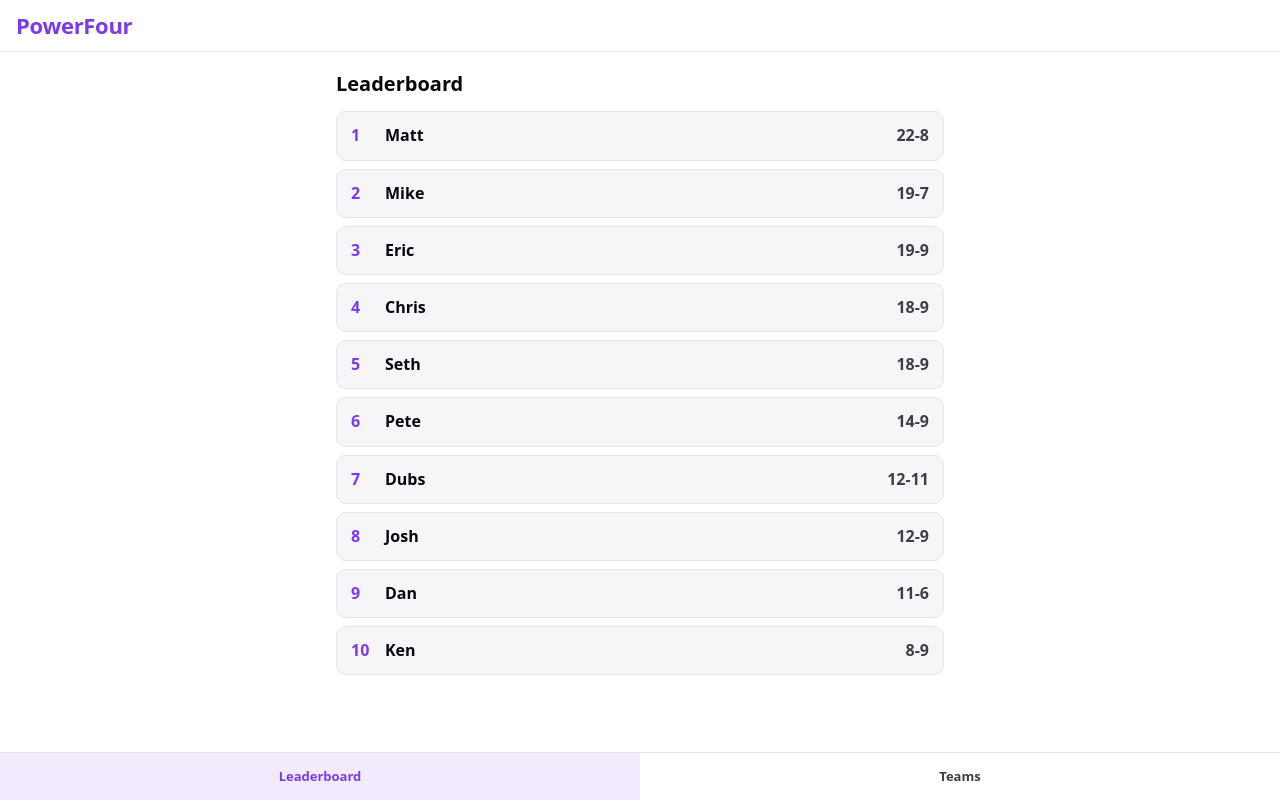
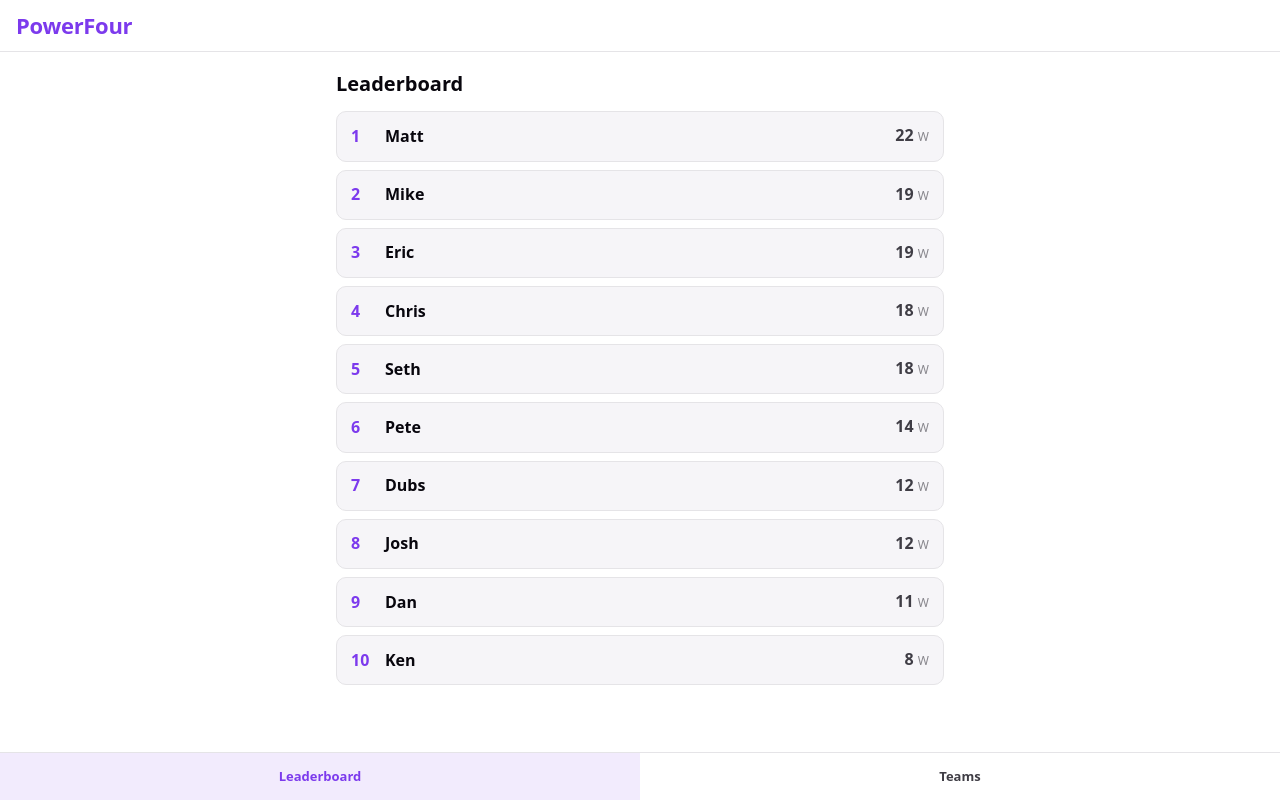
Before and after one commit to joshuacking/powerfour, a React (Vite) app: page / in a window 1280 px wide. Built offline with nearby package versions, Linux system fonts and the light colour scheme.

Commit message:
Show only total wins on leaderboard
The leaderboard ranks by wins alone, so displaying losses there was
misleading extra info. Losses are still available on the Teams page.

```diff
--- a/src/index.css
+++ b/src/index.css
@@ -119,6 +119,13 @@ h2 {
   font-weight: 600;
 }
 
+.record-label {
+  font-size: 12px;
+  font-weight: 500;
+  color: var(--text);
+  opacity: 0.6;
+}
+
 /* Teams page */
 
 .team-list {
--- a/src/pages/Leaderboard.tsx
+++ b/src/pages/Leaderboard.tsx
@@ -12,7 +12,7 @@ export default function Leaderboard() {
             <span className="rank">{index + 1}</span>
             <span className="person-name">{entry.person}</span>
             <span className="record">
-              {entry.totalWins}-{entry.totalLosses}
+              {entry.totalWins} <span className="record-label">W</span>
             </span>
           </li>
         ))}
```
